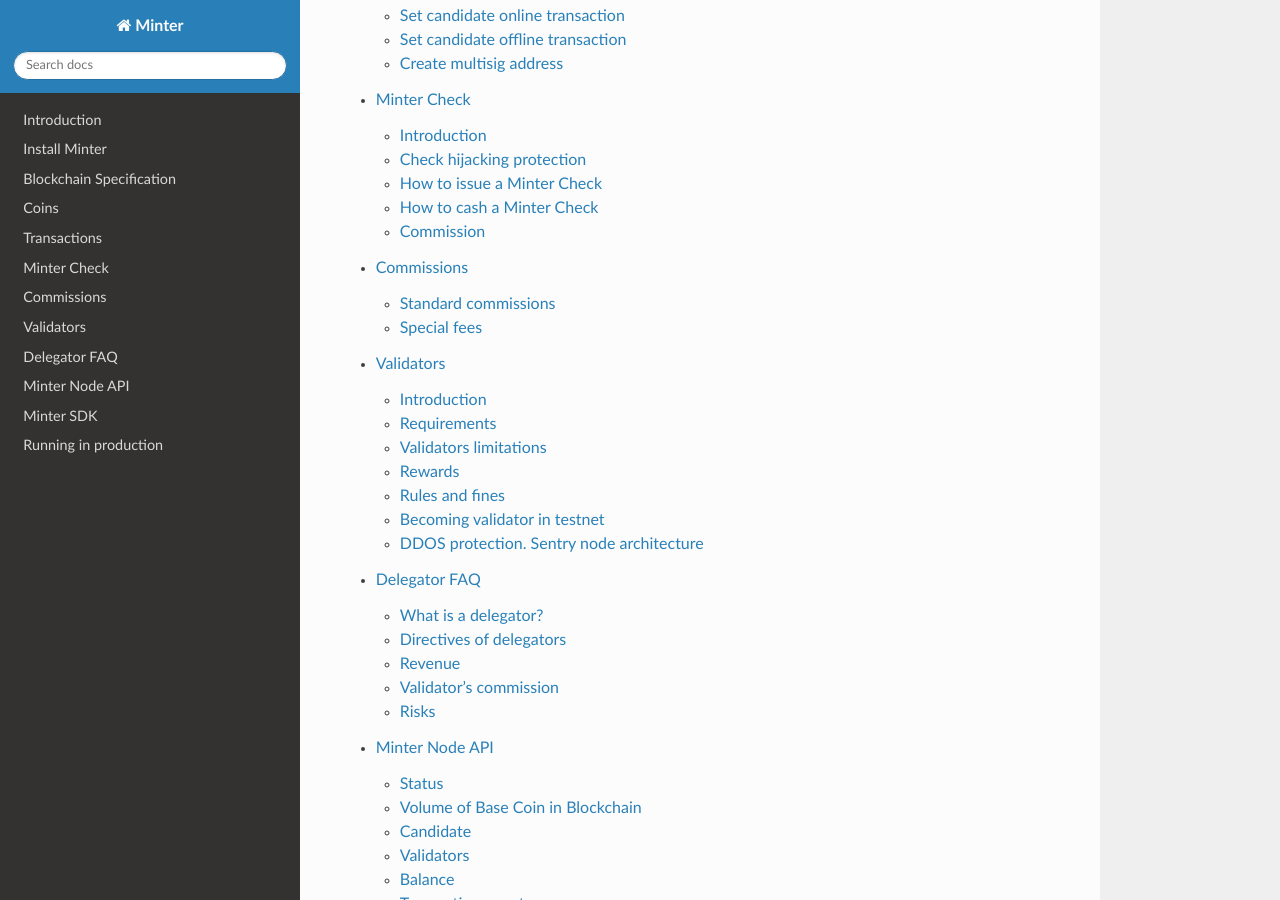
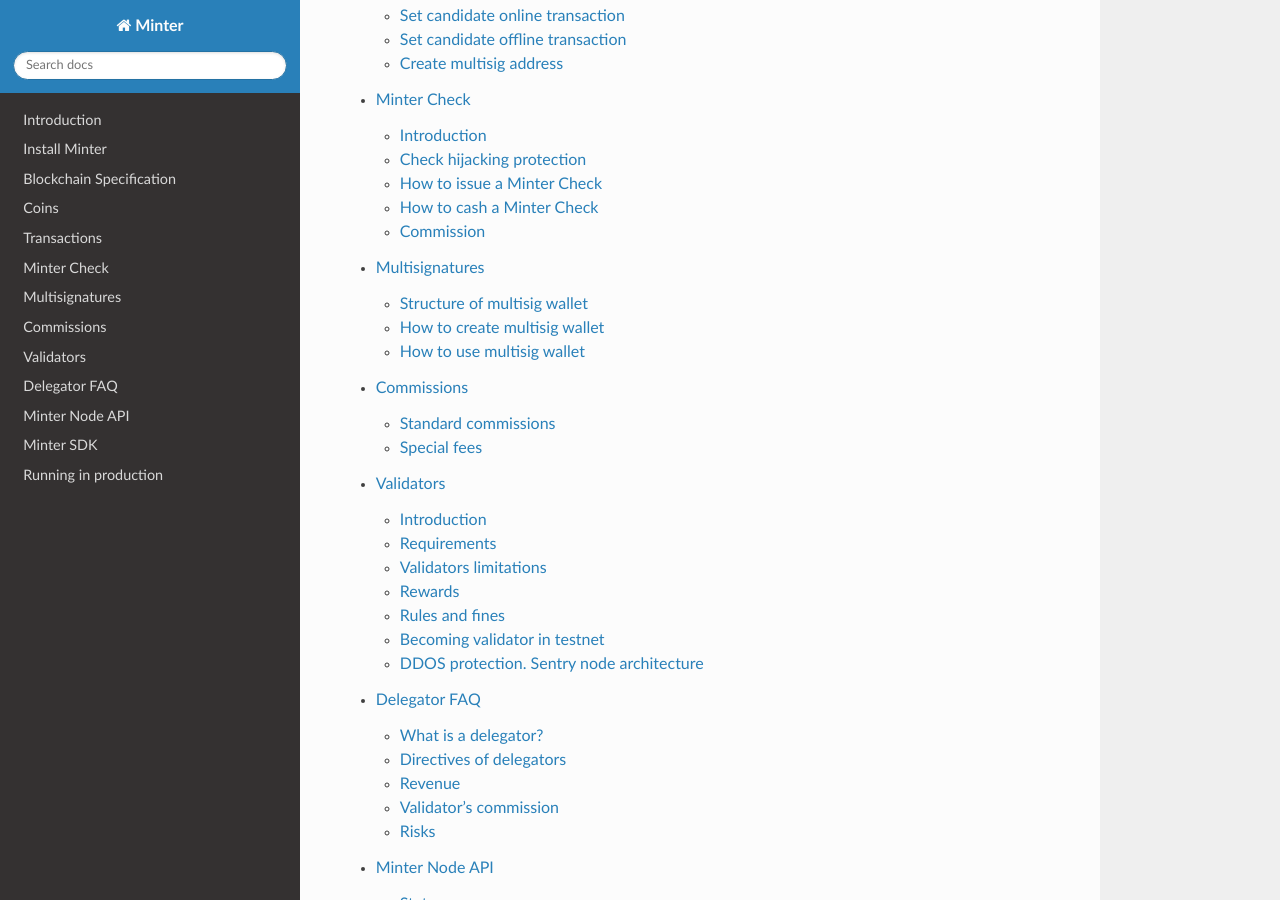
Before and after one commit to MinterTeam/minter-go-node, a Sphinx documentation site: the page built from docs/index.rst, in a window 1280 px wide and 900 px high, scrolled down 1016 px. Built offline with Sphinx 7.4.7 and the Read the Docs theme 2.0.0, drawn with Linux system fonts in a browser that asks for light colours; some of the changed lines change nothing that is shown.

Commit message:
Add multisig wallets documentations #115

```diff
--- a/docs/index.rst
+++ b/docs/index.rst
@@ -13,6 +13,7 @@
    coins.rst
    transactions.rst
    checks.rst
+   multisigs.rst
    commissions.rst
    validators.rst
    delegator-faq.rst
--- /dev/null
+++ b/docs/multisigs.rst
@@ -0,0 +1,35 @@
+Multisignatures
+===============
+
+Minter has built-in support for multisignature wallets. Multisignatures, or technically
+Accountable Subgroup Multisignatures (ASM), are signature schemes which enable any
+subgroup of a set of signers to sign any message, and reveal to the verifier exactly
+who the signers were.
+
+Suppose the set of signers is of size *n*. If we validate a signature if any subgroup
+of size *k* signs a message, this becomes what is commonly reffered to as a *k* of *n*
+multisig in Bitcoin.
+
+Minter Multisig Wallets has 2 main goals:
+    - Atomic swaps with sidechains
+    - Basic usage to manage funds within Minter Blockchain
+
+Structure of multisig wallet
+^^^^^^^^^^^^^^^^^^^^^^^^^^^^
+
+Each multisig wallet has:
+    - Set of signers with corresponding weights
+    - Threshold
+Transactions from multisig wallets are proceed identically to the K of N multisig in Bitcoin,
+except the multisig fails if the sum of the weights of signatures is less than the threshold.
+
+
+How to create multisig wallet
+^^^^^^^^^^^^^^^^^^^^^^^^^^^^^
+
+TO BE DESCRIBED
+
+How to use multisig wallet
+^^^^^^^^^^^^^^^^^^^^^^^^^^
+
+TO BE DESCRIBED
```
